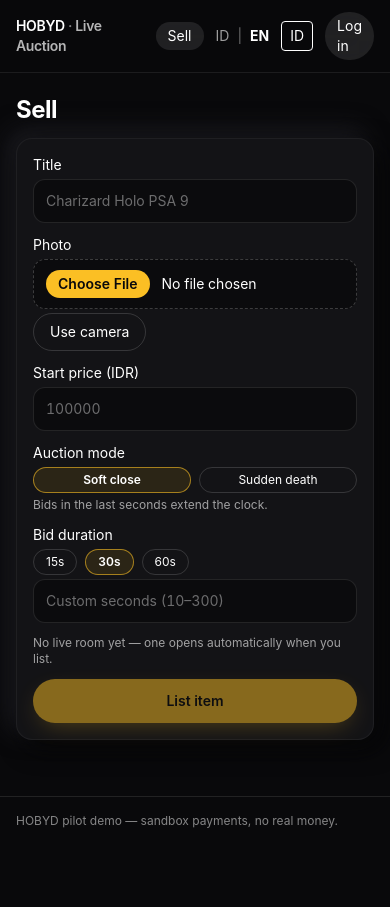
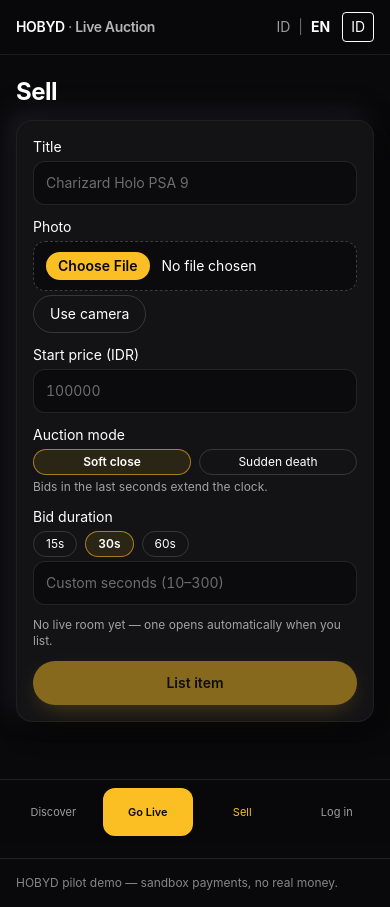
Before and after one commit to masterdorime/hobyd-prototype, a Next.js app: page /en/sell in a window 390 px wide. Before the commit the page ends 845 px from the top, so only its background shows below. Built offline with nearby package versions, Linux system fonts and the light colour scheme; no server answers.

Commit message:
feat: mobile overflow guard and bottom navigation

```diff
--- a/app/globals.css
+++ b/app/globals.css
@@ -21,6 +21,12 @@
   --color-overlay: #1c1c21;
   --color-accent: #fbbf24;
   --color-accent-ink: #09090b;
+}
+
+html,
+body {
+  max-width: 100vw;
+  overflow-x: hidden;
 }
 
 body {
--- /dev/null
+++ b/components/BottomNav.tsx
@@ -0,0 +1,150 @@
+// components/BottomNav.tsx — mobile-only (<md) bottom navigation.
+"use client";
+import Link from "next/link";
+import { usePathname, useRouter } from "next/navigation";
+import { useTranslations } from "next-intl";
+import { useEffect, useState } from "react";
+import { browserDb } from "@/lib/supabase/client";
+import { cn } from "@/lib/ui";
+
+function itemCls(active: boolean) {
+  return cn(
+    "pressable flex min-h-12 min-w-12 flex-1 flex-col items-center justify-center gap-0.5 rounded-xl text-[11px]",
+    active ? "text-accent" : "text-white/60",
+  );
+}
+
+export function BottomNav({ locale }: { locale: string }) {
+  const t = useTranslations();
+  const pathname = usePathname();
+  const router = useRouter();
+  const [email, setEmail] = useState<string | null>(null);
+  const [goingLive, setGoingLive] = useState(false);
+  const [accountOpen, setAccountOpen] = useState(false);
+  useEffect(() => {
+    let live = true;
+    try {
+      const db = browserDb();
+      db.auth.getUser().then(({ data }) => {
+        if (live) setEmail(data.user?.email ?? null);
+      });
+      const { data: sub } = db.auth.onAuthStateChange((_event, session) => {
+        if (live) setEmail(session?.user?.email ?? null);
+      });
+      return () => {
+        live = false;
+        sub.subscription.unsubscribe();
+      };
+    } catch {
+      return undefined;
+    }
+  }, []);
+
+  async function goLive() {
+    if (goingLive) return;
+    setGoingLive(true);
+    try {
+      const res = await fetch("/api/rooms", {
+        method: "POST",
+        headers: { "content-type": "application/json" },
+        body: JSON.stringify({}),
+      });
+      const body = await res.json().catch(() => null);
+      if (res.ok && body?.id) router.push(`/${locale}/live/${body.id}`);
+      // On failure stay put — the lobby fetch surfaces room errors.
+    } catch {
+      // Stay put — the lobby fetch surfaces room errors.
+    } finally {
+      setGoingLive(false);
+    }
+  }
+
+  async function signOut() {
+    try {
+      await browserDb().auth.signOut();
+    } finally {
+      setEmail(null);
+      setAccountOpen(false);
+      router.refresh();
+    }
+  }
+
+  const path = pathname ?? "";
+  const discoverHref = `/${locale}`;
+  const sellHref = `/${locale}/sell`;
+  const loginHref = `/${locale}/login`;
+  const isDiscover = path === discoverHref;
+  const isSell = path === sellHref || path.startsWith(`${sellHref}/`);
+  const isLogin = path === loginHref || path.startsWith(`${loginHref}/`);
+
+  return (
+    <nav className="fixed inset-x-0 bottom-0 z-40 border-t border-white/10 bg-canvas/95 backdrop-blur md:hidden">
+      <div className="flex items-stretch gap-1 px-2 pt-2 pb-[calc(env(safe-area-inset-bottom)+0.5rem)]">
+        <Link
+          href={discoverHref}
+          aria-current={isDiscover ? "page" : undefined}
+          className={itemCls(isDiscover)}
+        >
+          {t("discover")}
+        </Link>
+        {email ? (
+          <button
+            type="button"
+            onClick={goLive}
+            disabled={goingLive}
+            className="pressable min-h-12 min-w-12 flex-1 rounded-xl bg-accent text-[11px] font-semibold text-accent-ink disabled:opacity-50"
+          >
+            {t("goLive")}
+          </button>
+        ) : (
+          <Link
+            href={loginHref}
+            aria-current={isLogin ? "page" : undefined}
+            className="pressable flex min-h-12 min-w-12 flex-1 flex-col items-center justify-center gap-0.5 rounded-xl bg-accent text-[11px] font-semibold text-accent-ink"
+          >
+            {t("goLive")}
+          </Link>
+        )}
+        <Link
+          href={sellHref}
+          aria-current={isSell ? "page" : undefined}
+          className={itemCls(isSell)}
+        >
+          Sell
+        </Link>
+        {email ? (
+          <button
+            type="button"
+            onClick={() => setAccountOpen((v) => !v)}
+            aria-expanded={accountOpen}
+            aria-current={accountOpen ? "page" : undefined}
+            className={itemCls(accountOpen)}
+          >
+            <span className="max-w-16 truncate">
+              {email.split("@")[0]}
+            </span>
+          </button>
+        ) : (
+          <Link
+            href={loginHref}
+            aria-current={isLogin ? "page" : undefined}
+            className={itemCls(isLogin)}
+          >
+            {t("login")}
+          </Link>
+        )}
+      </div>
+      {accountOpen && email ? (
+        <div className="px-2 pb-[calc(env(safe-area-inset-bottom)+0.5rem)]">
+          <button
+            type="button"
+            onClick={signOut}
+            className="pressable flex min-h-12 w-full items-center justify-center rounded-xl bg-white/10 text-[11px] text-white"
+          >
+            {t("signout")}
+          </button>
+        </div>
+      ) : null}
+    </nav>
+  );
+}
--- a/components/Chrome.tsx
+++ b/components/Chrome.tsx
@@ -12,6 +12,7 @@ import { useRouter } from "next/navigation";
 import { useTranslations } from "next-intl";
 import { MotionConfig } from "motion/react";
 import { LocaleToggle } from "@/components/LocaleToggle";
+import { BottomNav } from "@/components/BottomNav";
 import { browserDb } from "@/lib/supabase/client";
 
 export function Chrome({
@@ -82,6 +83,7 @@ export function Chrome({
               <span className="opacity-70">Live Auction</span>
             </Link>
             <div className="flex items-center gap-3">
+              <div className="hidden items-center gap-3 md:flex">
                 <Link
                   href={`/${locale}/sell`}
                   className="pressable rounded-full bg-white/10 px-3 py-1 text-sm text-white hover:bg-white/15"
@@ -98,7 +100,6 @@ export function Chrome({
                     {t("goLive")}
                   </button>
                 )}
-              <LocaleToggle locale={locale} />
                 {email ? (
                   <span className="flex items-center gap-2">
                     <span className="max-w-32 truncate text-sm opacity-70">
@@ -120,14 +121,17 @@ export function Chrome({
                   </Link>
                 )}
               </div>
+              <LocaleToggle locale={locale} />
+            </div>
           </div>
         </header>
-        <div className="mx-auto w-full max-w-6xl flex-1">{children}</div>
+        <div className="mx-auto w-full max-w-6xl flex-1 pb-20 md:pb-0">{children}</div>
         <footer className="mt-8 border-t border-white/10">
           <p className="mx-auto w-full max-w-6xl px-4 py-4 text-xs opacity-50 sm:px-6">
             {t("footerNote")}
           </p>
         </footer>
+        <BottomNav locale={locale} />
       </div>
     </MotionConfig>
   );
```
Lines whose indentation alone changed are shown as unchanged.
